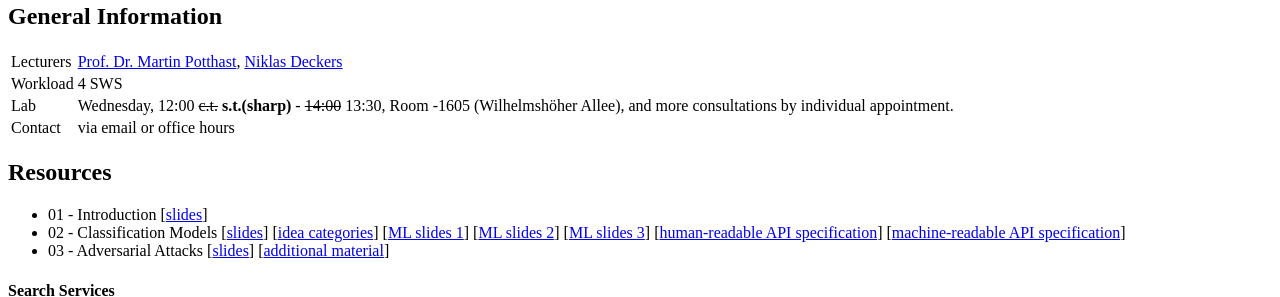
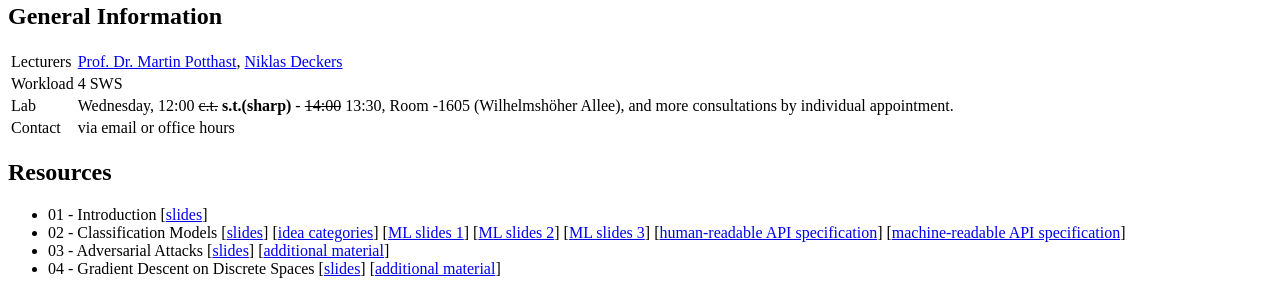
Before and after one commit to temir-org/temir-org.github.io, a Jekyll site: the page built from teaching/multimodal-machine-learning-ws26/multimodal-machine-learning-ws26.html, in a window 1280 px wide and 900 px high, scrolled down 2036 px, cut to the strip 0-297 px from the top of the window. Built offline with Jekyll 4.4.1, drawn with Linux system fonts in a browser that asks for light colours; a script that is not in the unit is left out.

Commit message:
Add mmml files

```diff
--- a/teaching/multimodal-machine-learning-ws26/multimodal-machine-learning-ws26.html
+++ b/teaching/multimodal-machine-learning-ws26/multimodal-machine-learning-ws26.html
@@ -63,21 +63,10 @@
 	  <li>03 - Adversarial Attacks
           	  [<a href="materials/multimodal-ml-session3.pdf">slides</a>] [<a href="https://moodle.uni-kassel.de/mod/folder/view.php?id=1093256&forceview=1">additional material</a>]
       	  </li>
-	 <!-- <li>02 - Multimodal Scenarios
-          	  [<a href="materials/multimodal-ml-multimodal-scenarios.pdf">slides</a>]
-      	  </li>
-	  <li>03 - Semiotics Background
-          	  [<a href="materials/multimodal-ml-semiotics-background.pdf">slides</a>]
-      	  </li>
-	  <li>04 - Building General Systems
-          	  [<a href="materials/multimodal-ml-building-general-systems.pdf">slides</a>]
-      	  </li>
-	  <li>05 - Abstracting Tasks
-          	  [<a href="materials/multimodal-ml-abstracting-tasks.pdf">slides</a>]
+	  <li>04 - Gradient Descent on Discrete Spaces
+          	  [<a href="materials/multimodal-ml-session4.pdf">slides</a>] [<a href="https://moodle.uni-kassel.de/mod/folder/view.php?id=1097201&forceview=1">additional material</a>]
       	  </li>
 
-
-	    -->
 
 	</ul>
 
```
Also changed, not shown: 1 other file.
